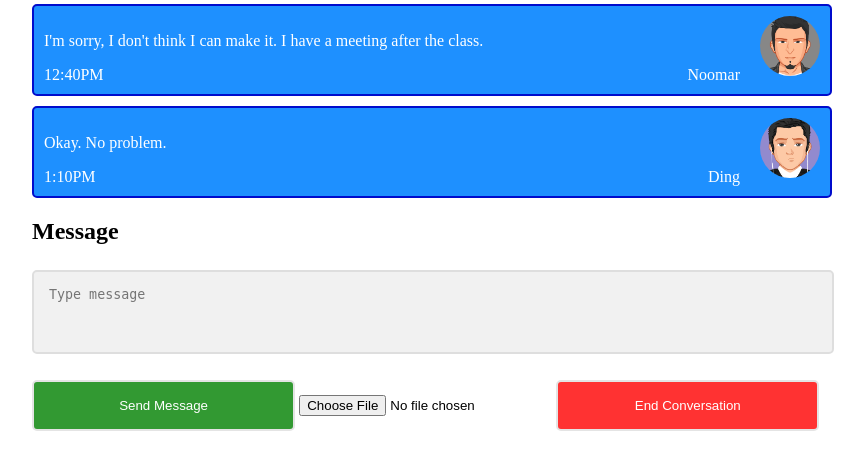
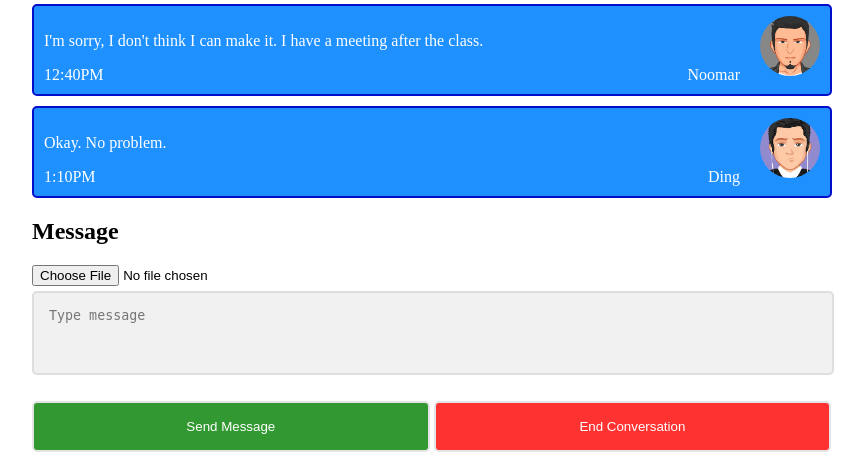
Before and after one commit to alexkim1218/CSE442-Developers, a Django app: page / in a window 1280 px wide. Shown: the part 816-1278 px from the top of the page, without its empty margins (208-1073 px from the left). Before the commit the page ends 1247 px from the top, so only its background shows below. Run offline with Django 3.2, Linux system fonts and the light colour scheme.

Commit message:
Updates to the layout
- Changed the background color of drop-down list
- Rounded the edges of drop-down list
- Relocated the 'Choose File' button to the top of message box
- Resized the 'Send Message' and 'End Conversation' button to fit the
message frame

```diff
--- a/Messenger/Developers/HomePage/templates/hp.html
+++ b/Messenger/Developers/HomePage/templates/hp.html
@@ -89,7 +89,7 @@
     font-size: 10pt;
   }
 
-  /* Send & Attach File button layout */
+  /* Send button layout */
   .form-box .button {
     background-color: #008000;
     color: #FFFFFF;
@@ -97,7 +97,7 @@
     border: 2px solid #DEDEDE;
     border-radius: 5px;
     cursor: pointer;
-    width: 32.9%;
+    width: 49.7%;
     margin-bottom:10px;
     opacity: 0.8;
     font-size: 10pt;
@@ -111,7 +111,7 @@
     border: 2px solid #DEDEDE;
     border-radius: 5px;
     cursor: pointer;
-    width: 32.9%;
+    width: 49.7%;
     margin-bottom:10px;
     opacity: 0.8;
     font-size: 10pt;
@@ -149,10 +149,12 @@
   .list {
       color: #FFFFFF;
       padding: 0 18px;
+      border: 2px solid #DEDEDE;
+      border-radius: 5px;
       width: 10%;
       display: none;
       overflow: hidden;
-      background-color: #1E90FF;
+      background-color: #008000;
   }
 </style>
 </head>
@@ -235,10 +237,9 @@
   <div class="chat" id="form">
     <form class="form-box">
       <h2>Message</h2>
+      <input type="file">
       <textarea placeholder="Type message" name="msg" required></textarea>
       <button type="submit" class="button">Send Message</button>
-      <input type="file">
-      <!-- <button type="button" class="button">Attach File</button> -->
       <button type="button" class="end" onclick="endChat()">End Conversation</button>
     </form>
   </div>
```
